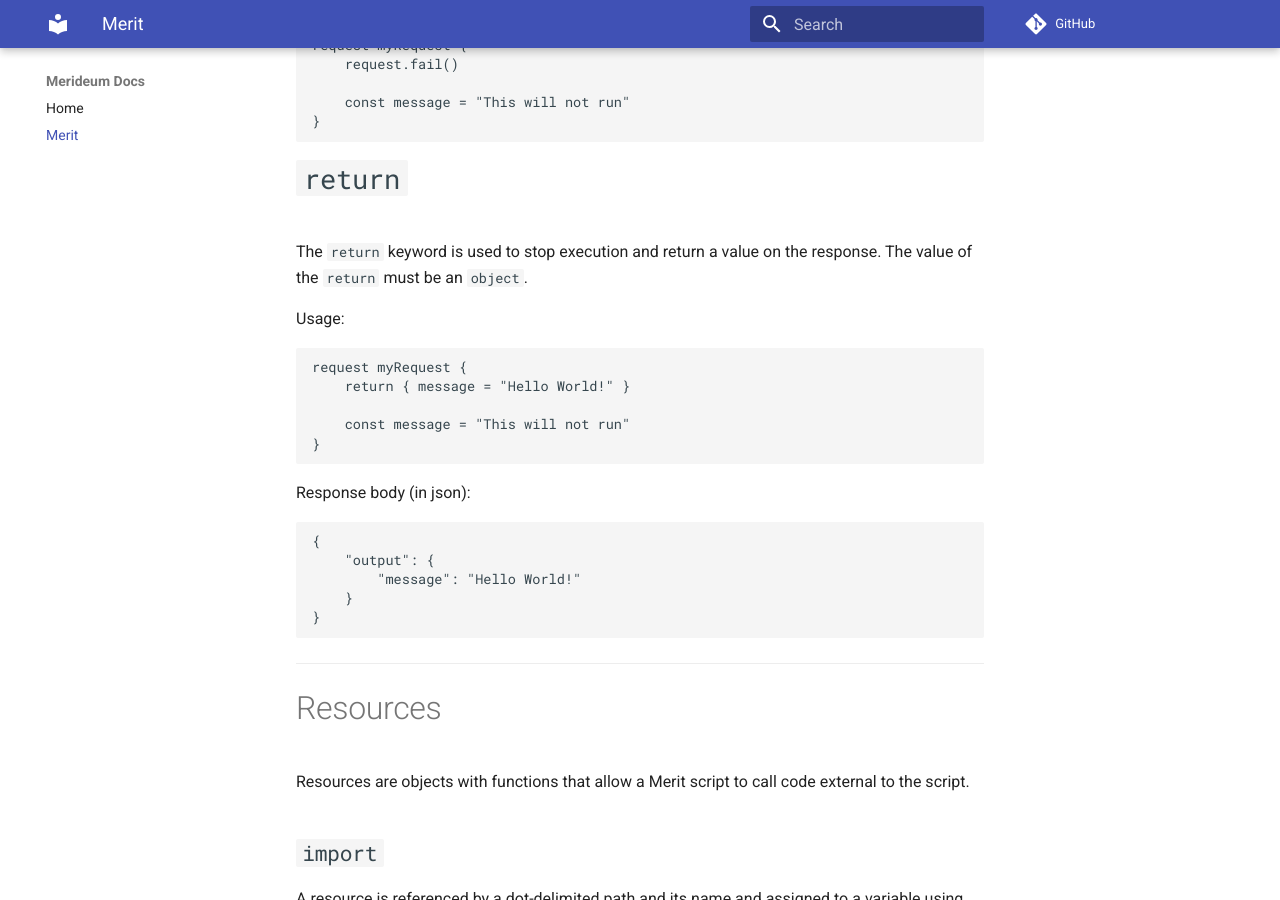
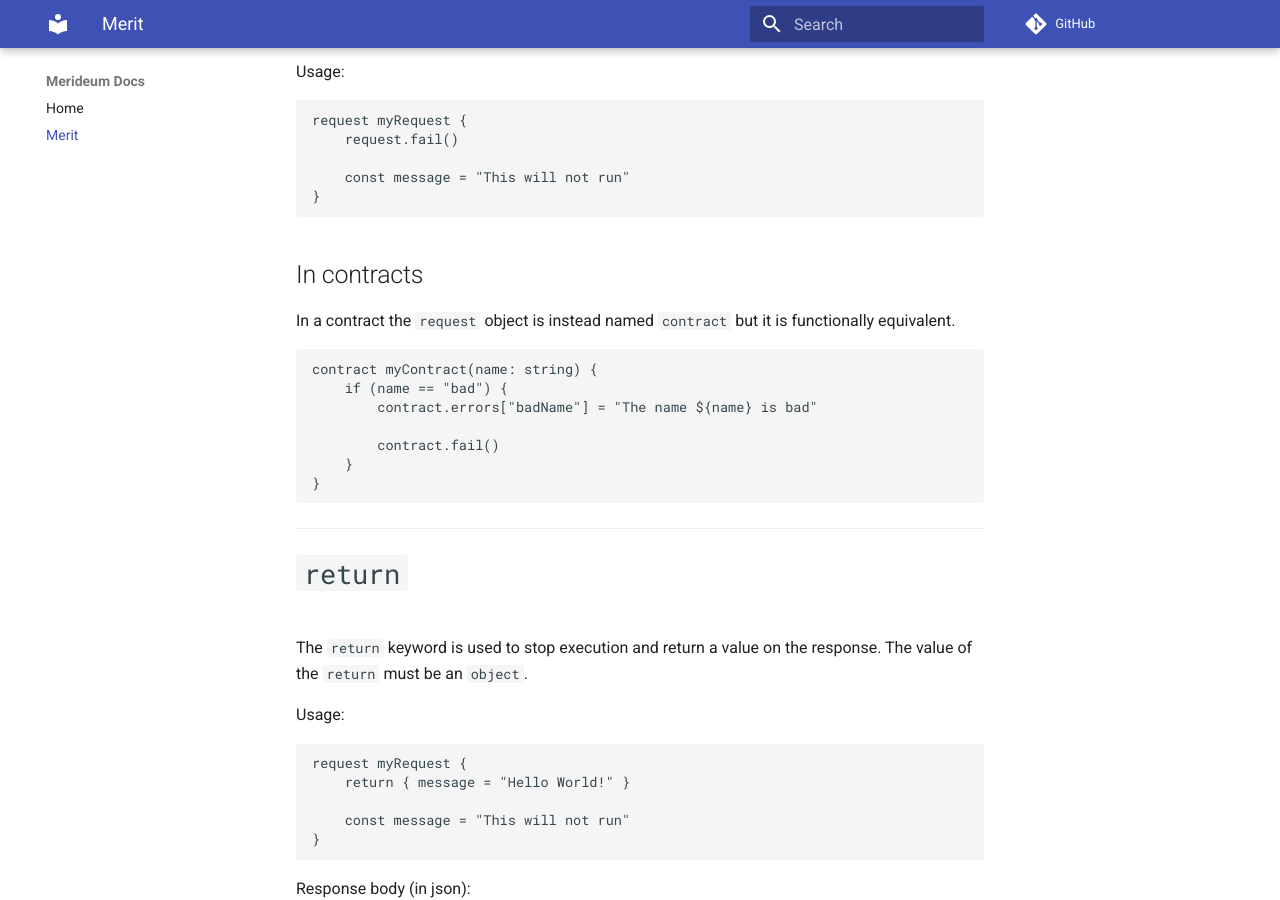
Before and after one commit to merideum/merideum-spec, an MkDocs documentation site: the page built from docs/merit.md, in a window 1280 px wide and 900 px high, scrolled down 4655 px. Built offline with MkDocs 1.6.1 and Material for MkDocs 9.7.7, drawn with Linux system fonts in a browser that asks for light colours; comment, search, counter and statistics services are not loaded.

Commit message:
Added documentation around contract object.

````diff
--- a/docs/merit.md
+++ b/docs/merit.md
@@ -197,6 +199,20 @@ request myRequest {
 }
 ```
 
+## In contracts
+In a contract the `request` object is instead named `contract` but it is functionally equivalent.
+
+```
+contract myContract(name: string) {
+    if (name == "bad") {
+        contract.errors["badName"] = "The name ${name} is bad"
+
+        contract.fail()
+    }
+}
+```
+___
+
 # `return`
 The `return` keyword is used to stop execution and return a value on the response. The value of the `return` must be an `object`.
 
````
Also changed, not shown: other parts of docs/merit.md (+2 -0 lines).
